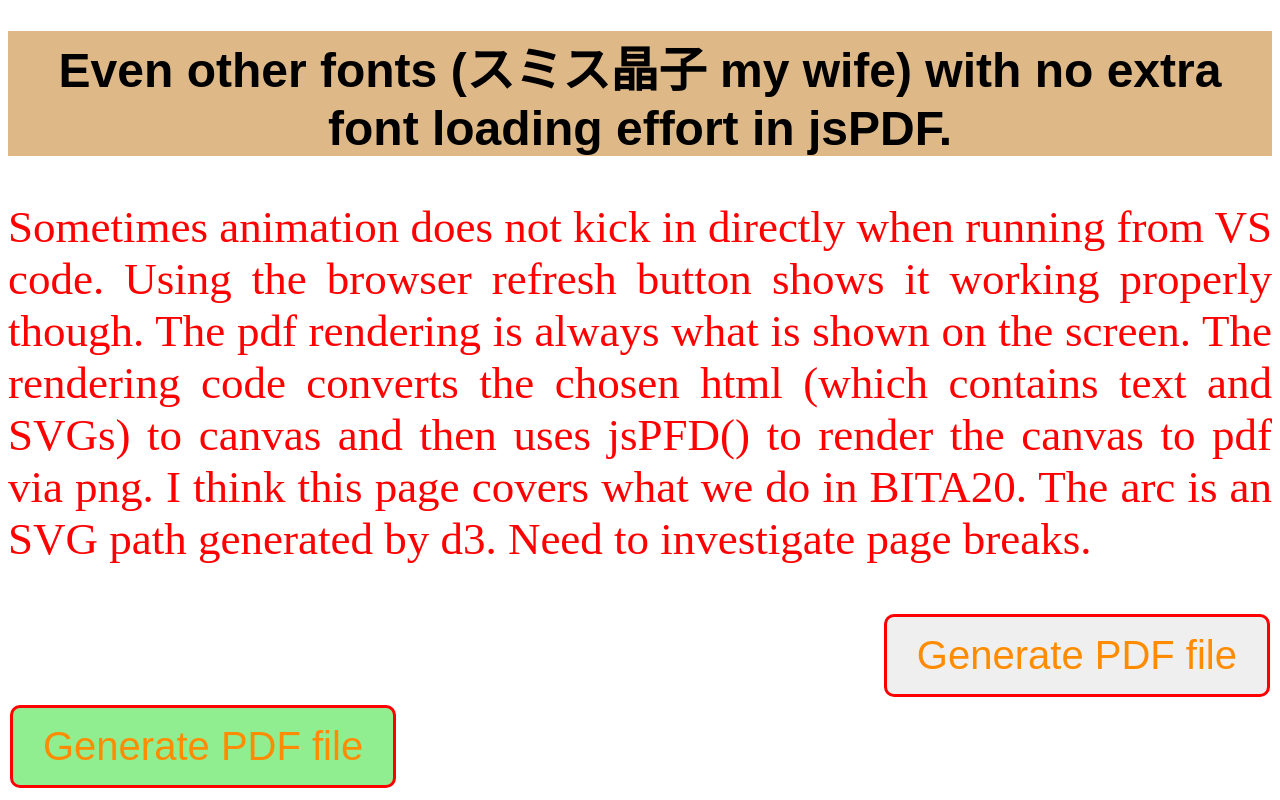
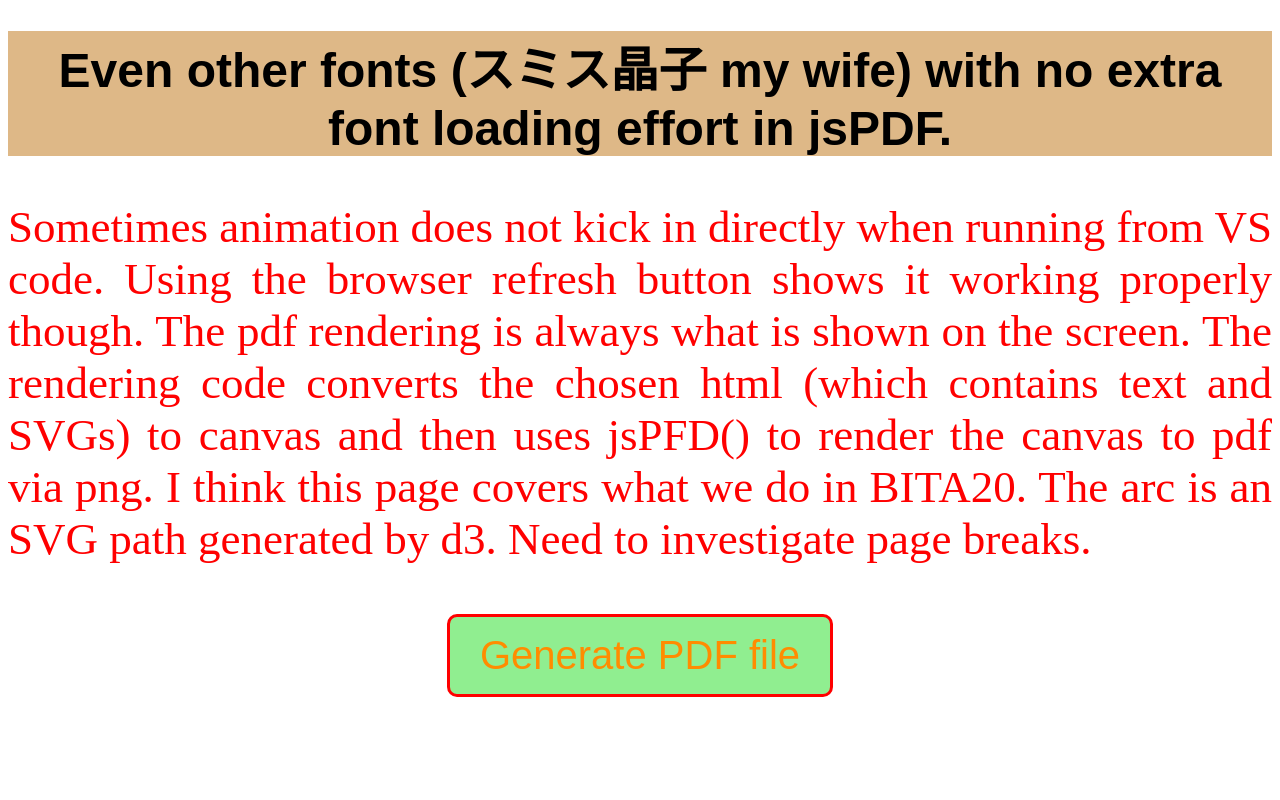
Before and after one commit to colinxsmith/pdf-play, an Angular app: page / in a window 1280 px wide. Shown: the part 443-1243 px from the top of the page. After the commit the page ends 1152 px from the top, so only its background shows below. Built offline with nearby package versions, Linux system fonts and the light colour scheme.

Commit message:
Use Pdvprint to do the processing of pdf files

```diff
--- a/src/app/pdf-gen/pdf-gen.html
+++ b/src/app/pdf-gen/pdf-gen.html
@@ -20,7 +20,6 @@
     uses jsPFD() to render the canvas to pdf via png. I think this page covers what we do in BITA20. The arc is an SVG
     path generated by d3. Need to investigate page breaks.</p>
 </div>
-<div style="text-align: end;">
-<button class="button" (click)="newpdf()">Generate PDF file</button>
+<div style="text-align: center">
+<app-pdvprint [divelement]="printSelector" pdfname="testpdfprint.pdf"></app-pdvprint>
 </div>
-<app-pdvprint [divelement]="printSelector" pdfname="testpdfprint.pdf"></app-pdvprint>
--- a/src/app/pdf-gen/pdf-gen.ts
+++ b/src/app/pdf-gen/pdf-gen.ts
@@ -1,18 +1,16 @@
 import { Component, ElementRef, OnInit } from '@angular/core';
-import { CommonModule } from '@angular/common';
 import * as d3 from 'd3';
-import { PdfSave } from '../../services/pdfsave';
-import { Pdvprint } from "../pdvprint/pdvprint";
+import{ Pdvprint } from "../pdvprint/pdvprint";
 
 @Component({
   selector: 'app-pdf-gen',
   standalone: true, // Add this line to make PdfGen a standalone component
   templateUrl: './pdf-gen.html',
   styleUrls: ['./pdf-gen.scss'],
-  imports: [CommonModule, Pdvprint], // include CommonModule for *ngFor
+  imports: [Pdvprint]
 })
 export class PdfGen implements OnInit {
-  constructor(private element: ElementRef, private pdfsave: PdfSave) { }
+  constructor(private element: ElementRef) { }
   arc = d3.arc()({
     innerRadius: 0,
     outerRadius: 50,
@@ -68,12 +66,5 @@ export class PdfGen implements OnInit {
   // Use d3.scaleLinear for color interpolation, but output type should be string
   colours = d3.scaleLinear<string>().range(['yellow', 'magenta']).domain([0, this.pics.length - 1]);
 
-  async newpdf(): Promise<void> { // Fix typo in method name
-    try {
-      const divElement = d3.select(this.element.nativeElement).select('div.ourpage').node() as HTMLDivElement | null;
-      await this.pdfsave.exportToPdf(divElement, 'pdf-play.pdf', 10, 300);
-    } catch (error) {
-      console.error('PDF export failed:', error);
-    }
-  }
+
 }
```
